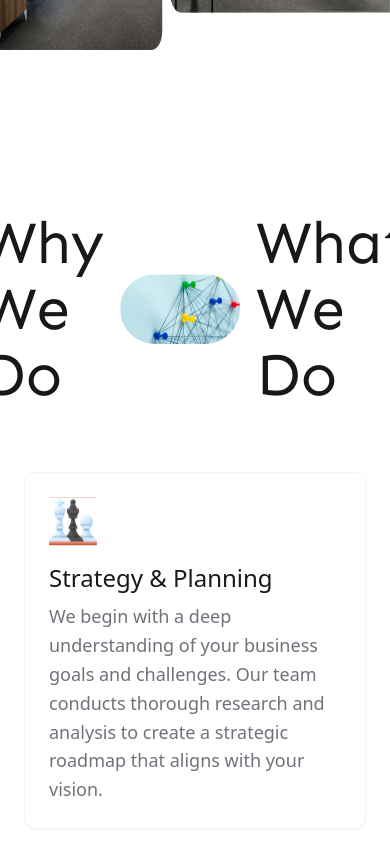
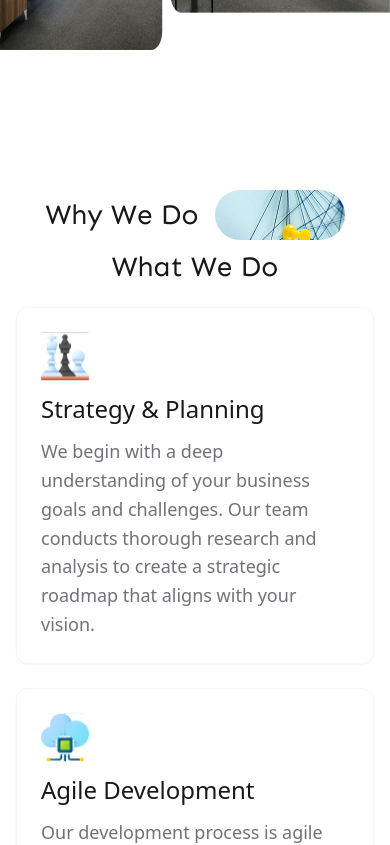
Before and after one commit to tanzim-ikram/agency-website, a Next.js app: page /about in a window 390 px wide. Shown: the part 1160-2005 px from the top of the page. Built offline with nearby package versions, Linux system fonts and the light colour scheme.

Commit message:
Refactor AboutHero and WhatWeDo components for improved layout and responsiveness; adjust styles, spacing, and structure for better visual hierarchy and mobile compatibility.

```diff
--- a/app/components/WhatWeDo.jsx
+++ b/app/components/WhatWeDo.jsx
@@ -36,41 +36,44 @@ const WhatWeDo = () => {
   return (
     <div>
       {/* Main content */}
-      <section className="relative max-w-7xl mx-auto px-6 py-20 bg-transparent mt-10">
+      <section className="relative max-w-7xl mx-auto px-4 sm:px-6 py-15 sm:py-20 bg-transparent mt-10">
         {/* Heading */}
         <h2
-          className="flex justify-center items-center gap-4 font-sen font-normal text-6xl text-zinc-900 mb-16 relative z-10"
+          className="flex flex-col sm:flex-row justify-center items-center gap-3 font-sen font-normal text-[28px] sm:text-4xl lg:text-6xl text-zinc-900 mb-6 sm:mb-16 relative z-10"
           style={{ lineHeight: "110%" }}
         >
+          <span className="relative flex items-center gap-4">
             Why We Do{" "}
+            <div className="relative overflow-hidden w-32.5 h-12.5 sm:w-30 sm:h-17.5">
               <Image
                 src="/about/text-img2.png"
                 alt="Impact icon 3"
-            width={120}
-            height={80}
-            className="inline rounded-full"
+                fill
+                className="inline object-none object-center sm:object-cover rounded-full"
                 priority
               />{" "}
-          What We Do
+            </div>
+          </span>
+          <span>What We Do</span>
         </h2>
 
         {/* Cards Grid */}
-        <div className="grid grid-cols-1 sm:grid-cols-2 lg:grid-cols-2 gap-8 justify-center relative z-10 max-w-5xl mx-auto">
+        <div className="min-w-[295px] min-h-[278px] grid grid-cols-1 sm:grid-cols-2 lg:grid-cols-2 gap-6 sm:gap-8 justify-center relative z-10 max-w-5xl mx-auto">
           {industries.map(({ id, icon, title, description }) => (
             <div
               key={id}
-              className="rounded-xl p-6 bg-white shadow-xs border border-violet-50 max-w-xl hover:bg-violet-50"
+              className="rounded-xl p-6 bg-white/50 shadow-xs border border-violet-50 max-w-xl hover:bg-violet-50"
             >
               <Image
                 src={`/about/${icon}`}
                 alt={`${title} icon`}
                 width={48}
                 height={48}
-                className="mb-4"
+                className="mb-3"
                 priority
               />
               <h3
-                className="font-medium text-zinc-900 text-2xl mb-2"
+                className="font-medium text-zinc-900 text-2xl mb-3"
                 style={{ lineHeight: "135%" }}
               >
                 {title}
```
Also changed, not shown: app/components/AboutHero.jsx (line endings or trailing spaces). Lines whose indentation alone changed are shown as unchanged.
